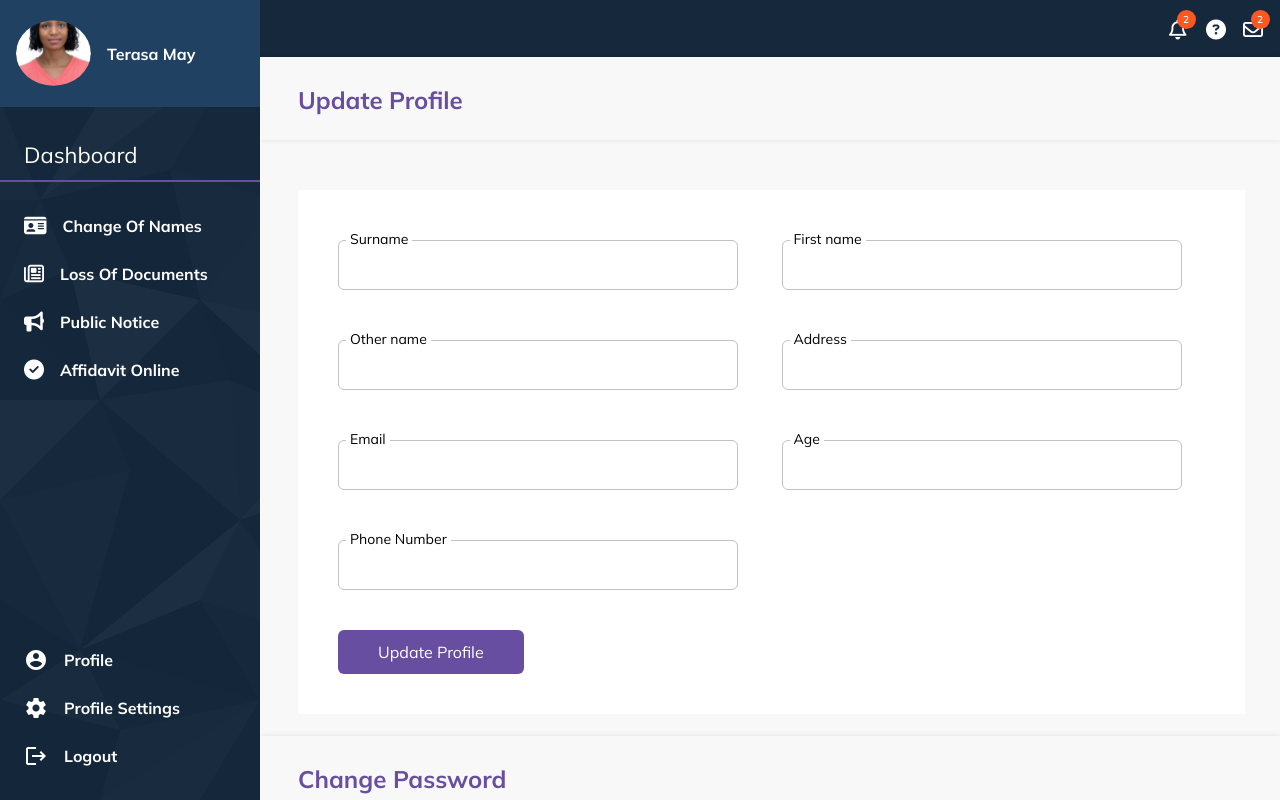
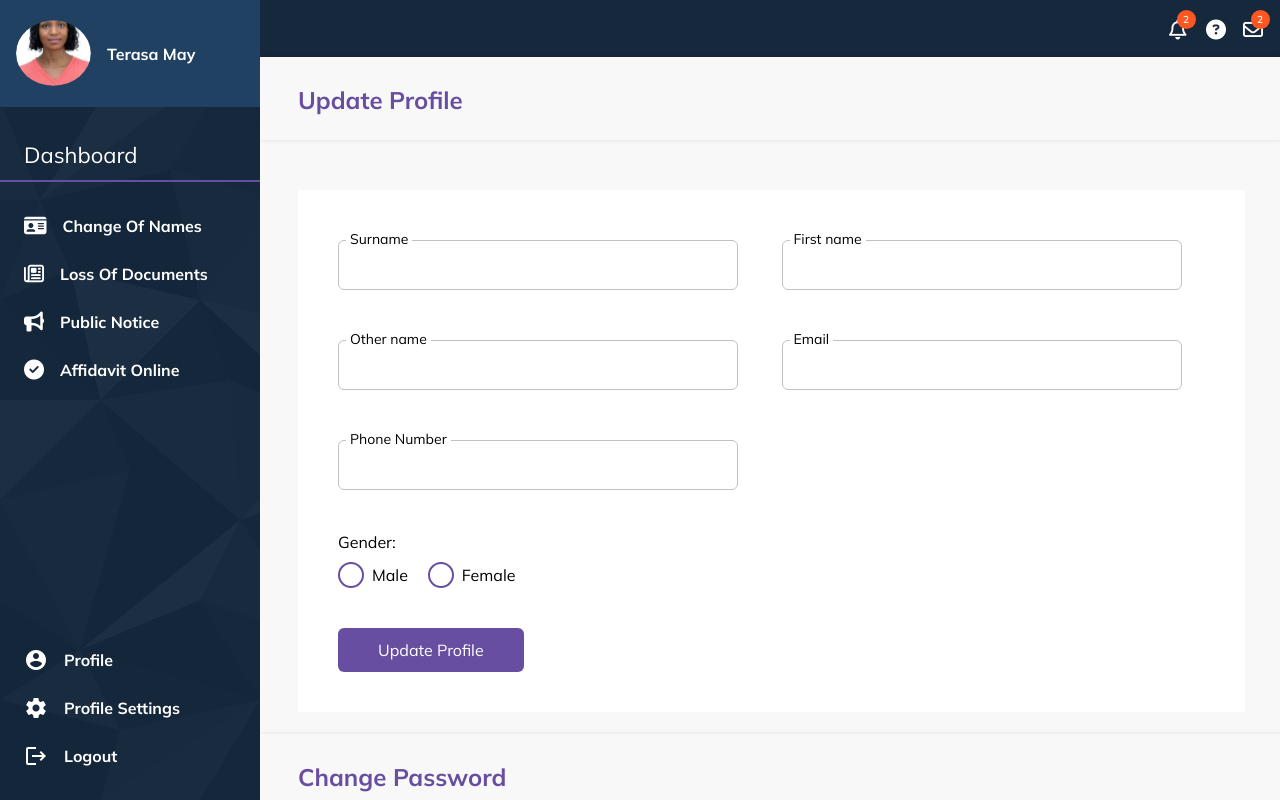
Before and after one commit to kiisi/highrise, a React (Vite) app: page /update-profile in a window 1280 px wide. Built offline with nearby package versions, Linux system fonts and the light colour scheme.

Commit message:
Feat - Added Custom radio buttons

```diff
--- a/src/index.css
+++ b/src/index.css
@@ -85,3 +85,36 @@ input[type=number]::-webkit-outer-spin-button {
     appearance: none;
     margin: 0;
 }
+
+input[type="radio"]:checked + .captcha__quiz--options__btn--radio .captcha__quiz--options__btn--radio__dot{
+  background:rgb(29,155,240);
+}
+.captcha__quiz--options__btn--radio{
+  height:2.8rem;
+  width:2.8rem;
+  border-radius: 50%;
+  border:2px solid rgb(29,155,240);
+  overflow: hidden;
+  padding:4px;
+}
+.captcha__quiz--options__btn--radio__dot{
+  width:100%;
+  height:100%;
+  background:#c9e7fa;
+  border-radius: 50%;
+  transition:0.5s ease all;
+}
+
+.hr-radio-btn::before{
+  content:'';
+  height:100%;
+  width:100%;
+  background:#684EA0;
+  display:block;
+  border-radius: 50%;
+  transform:scale(0);
+  transition: transform 200ms ease-in-out;
+}
+.hr-radio-gender:checked + .hr-radio-btn::before{
+  transform:scale(1)
+}
--- a/src/pages/UpdateProfile.jsx
+++ b/src/pages/UpdateProfile.jsx
@@ -22,18 +22,27 @@ const UpdateProfile = () => {
                                 <Input label="Other name" type="text" />
                             </fieldset>
                             <fieldset className="max-w-[400px]">
-                                <Input label="Address" type="text" />
-                            </fieldset>
-                            <fieldset className="max-w-[400px]">
                                 <Input label="Email" type="text" />
-                            </fieldset>
-                            <fieldset className="max-w-[400px]">
-                                <Input label="Age" type="number" />
                             </fieldset>
                             <fieldset className="max-w-[400px]">
                                 <Input label="Phone Number" type="number" />
                             </fieldset>
                         </div>
+                        <fieldset className="max-w-[400px] mt-10">
+                            <h1>Gender:</h1>
+                            <div className="flex gap-x-5 pt-2">
+                            <label htmlFor="hr-radio-male" className="flex gap-x-2 items-center cursor-pointer">
+                                <input type="radio" name="hr-radio" id="hr-radio-male" className="hr-radio-gender hidden"/>
+                                <span className="h-[26px] w-[26px] border-2 border-primary p-[4px] bg-[#fff] block rounded-[50%] hr-radio-btn"></span>
+                                <span>Male</span>
+                            </label>
+                            <label htmlFor="hr-radio-female" className="flex gap-x-2 items-center cursor-pointer">
+                                <input type="radio" name="hr-radio" id="hr-radio-female" className="hr-radio-gender hidden" />
+                                <span className="h-[26px] w-[26px] border-2 border-primary p-[4px] bg-[#fff] block rounded-[50%] hr-radio-btn"></span>
+                                <span>Female</span>
+                            </label>
+                            </div>
+                        </fieldset>
                         <Button className="mt-10">Update Profile</Button>
                     </div>
                 </section>
```
